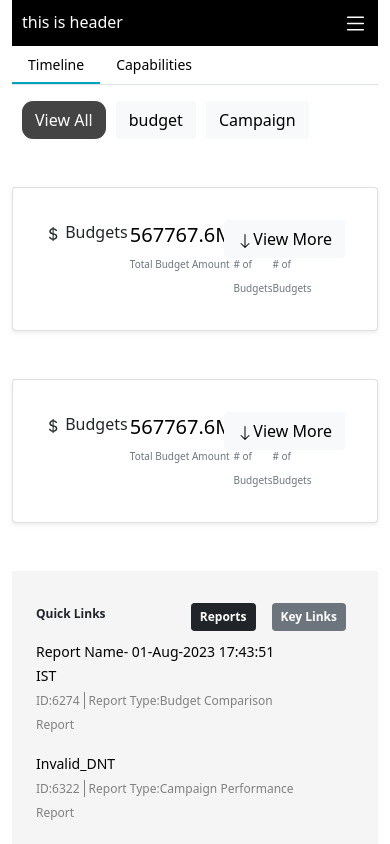
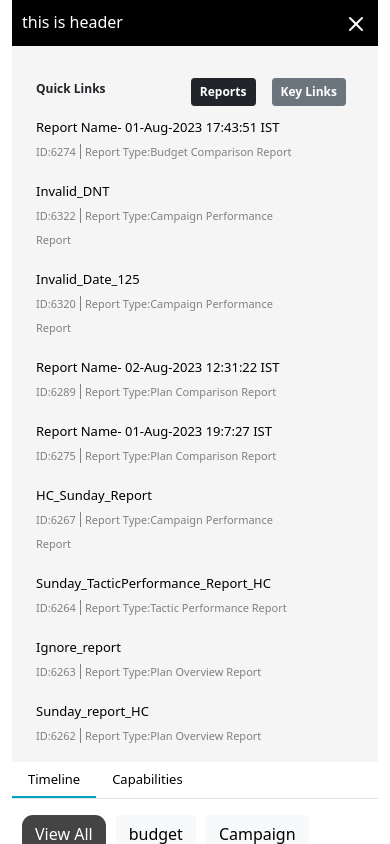
Before and after one commit to Bilal1733/Web_React, a React (Create React App) app: page / in a window 390 px wide. Both pictures are taken after a click on the element 355 px from the left and 23 px from the top of the page. Shown: the top 844 px of the page. Built offline with nearby package versions, Linux system fonts and the light colour scheme.

Commit message:
Draggable Modal Popup in progress

```diff
--- a/package.json
+++ b/package.json
@@ -7,7 +7,9 @@
     "@testing-library/react": "^13.4.0",
     "@testing-library/user-event": "^13.5.0",
     "react": "^18.2.0",
+    "react-bootstrap": "^2.8.0",
     "react-dom": "^18.2.0",
+    "react-draggable": "^4.4.5",
     "react-plotly.js": "^2.6.0",
     "react-router-dom": "^6.14.1",
     "react-scripts": "5.0.1",
--- a/src/component/Home.js
+++ b/src/component/Home.js
@@ -1,24 +1,24 @@
-
-import React, { useState } from 'react'
-import Header from '../components/Header'
-import Tabs from './tabs/Tabs'
-import Sidebar from './sidebar/Sidebar'
+import React, { useState } from 'react';
+import Header from '../components/Header';
+import Tabs from './tabs/Tabs';
+import Sidebar from './sidebar/Sidebar';
 
 const Home = () => {
-  const [show,setShow] = useState(false);
+  const [show, setShow] = useState(false);
+
   return (
     <div className='container-fluid'>
-      <Header setShow={setShow} show={show}/>
-          <div className='row'>
-            <div className='col-sm-12 col-md-9'>
-              <Tabs/>
-            </div>
-            <div className='col-sm-12 col-md-3'>
-              <Sidebar show={show} />
-            </div>
-          </div>
+      <Header setShow={setShow} show={show} />
+      <div className='row'>
+        <div className='col-sm-12 col-md-3 order-1 order-md-2'>
+          <Sidebar show={show} />
+        </div>
+        <div className='col-sm-12 col-md-9 order-2 order-md-1'>
+          <Tabs />
+        </div>
+      </div>
     </div>
-  )
-}
+  );
+};
 
-export default Home
+export default Home;
--- /dev/null
+++ b/src/component/popup/DraggableModal.css
@@ -0,0 +1,53 @@
+.draggable-modal {
+  position: fixed;
+  top: 50%;
+  left: 50%;
+  transform: translate(-50%, -50%);
+  width: 70%;
+  max-width: 800px;
+  background-color: white;
+  z-index: 1000;
+  box-shadow: 0px 3px 7px rgba(0, 0, 0, 0.3);
+}
+
+.modal-header {
+  display: flex;
+  align-items: center;
+  justify-content: space-between;
+  cursor: grab;
+  padding: 8px;
+  background-color: #000000;
+  border-bottom: 1px solid #ccc;
+}
+
+.modal-header h3 {
+  font-size: 18px; /* Set the font size to 18px */
+  color: white;
+  font-weight: 400;
+}
+
+.close-button {
+  background: none;
+  border: none;
+  font-size: 20px;
+  color: white;
+  line-height: 1;
+  cursor: pointer;
+}
+
+.modal-content {
+  padding: 16px;
+  height: calc(100% - 56px);
+  overflow: auto;
+}
+
+/* Responsive Styles */
+@media (max-width: 768px) {
+  .draggable-modal {
+    width: 90%; /* Adjust width for smaller screens */
+  }
+
+  .modal-header h3 {
+    font-size: 16px; /* Adjust font size for smaller screens */
+  }
+}
--- /dev/null
+++ b/src/component/popup/DraggableModal.js
@@ -0,0 +1,48 @@
+import React, { useState } from 'react';
+import Draggable from 'react-draggable';
+import './DraggableModal.css';
+
+const DraggableModal = ({ isOpen, onClose, title, children }) => {
+  const [position, setPosition] = useState({ x: 0, y: 0 });
+
+  const handleDrag = (e, ui) => {
+    setPosition({
+      x: position.x + ui.deltaX,
+      y: position.y + ui.deltaY,
+    });
+  };
+
+  const handleClick = (e) => {
+    // Close the modal only if the click target is the close button
+    if (e.target.classList.contains('close-button')) {
+      onClose();
+    }
+  };
+
+  if (!isOpen) {
+    return null;
+  }
+
+  return (
+    <Draggable
+      handle=".modal-header"
+      defaultPosition={{ x: 0, y: 0 }}
+      position={position}
+      onDrag={handleDrag}
+    >
+      <div className="draggable-modal">
+        <div className="modal-header" onClick={handleClick}>
+          <h3>{title}</h3>
+          <button className="close-button" onClick={onClose}>
+            &times;
+          </button>
+        </div>
+        <div className="modal-content">
+          {children}
+        </div>
+      </div>
+    </Draggable>
+  );
+};
+
+export default DraggableModal;
--- a/src/component/sidebar/Sidebar.jsx
+++ b/src/component/sidebar/Sidebar.jsx
@@ -2,10 +2,25 @@ import React, { useEffect, useState } from "react";
 import "./sidebar.css";
 import ButtonComponent from "./ButtonComponent";
 import { data } from "./data";
+import DraggableModal from "../popup/DraggableModal";
 
 const Sidebar = (props) => {
   const [links, setLinks] = useState([]);
+  const [modalData,setModalData] = useState({});
   const [reportFlag, setReportFlag] = useState("Reports");
+
+  const [modalOpen, setModalOpen] = useState(false);
+
+  const handleOpenModal = (e,obj) => {
+    e.preventDefault();
+    setModalOpen(true);
+    setModalData(obj)
+  };
+
+  const handleCloseModal = () => {
+    setModalOpen(false);
+  };
+
   useEffect(() => {
     reportFlag === "Reports" ? setLinks(data.quicklink_report) : setLinks(data.quicklink_keys)
   }, [reportFlag]);
@@ -13,7 +28,49 @@ const Sidebar = (props) => {
 
   return (
     <div className="sidebarDiv">
-    <div className={props.show === true ? "container-fluid bg-color show-list transition" : "container-fluid bg-color hide-list transition" } id='sidebar'>
+      <div>
+        <DraggableModal
+          isOpen={modalOpen}
+          onClose={handleCloseModal}
+          title={modalData.link_name}
+        >
+          {/* <span>{modalData.link_name}</span> */}
+          {reportFlag === "Reports" &&
+          <div className="mb-1">
+            <span className="border-right pe-1">ID:{modalData.id}</span>
+            <span className="ps-1">Report Type:{modalData.report_type}</span>
+          </div>
+          }
+          <p>
+            Lorem ipsum dolor sit amet consectetur adipisicing elit. Modi
+            corrupti dicta ea officia ex ipsum, tempore eos nisi nesciunt quam
+            cum obcaecati velit officiis repellendus, temporibus, dolore
+            consequuntur illo odit! Lorem ipsum, dolor sit amet consectetur
+            adipisicing elit. Similique perferendis unde mollitia voluptatibus
+            possimus culpa illo quidem voluptatem accusantium at nemo facilis
+            dolorum officiis aliquam repellat ipsum ut, sint expedita! Lorem
+            ipsum dolor sit amet consectetur adipisicing elit. Ipsum maiores
+            nisi soluta veritatis eum delectus voluptate excepturi nemo, ut
+            nostrum voluptatibus praesentium quas explicabo ipsam tempora dolore
+            temporibus quod aut?Lorem ipsum dolor sit amet consectetur
+            adipisicing elit. Minus excepturi esse accusamus, mollitia
+            consequuntur cupiditate rerum hic nisi magni debitis. Molestiae
+            deleniti sapiente blanditiis ab voluptates nostrum illo veritatis
+            provident. Lorem ipsum dolor sit amet consectetur adipisicing elit.
+            Perspiciatis mollitia recusandae amet placeat adipisci nesciunt
+            corporis, maiores cumque quae. Delectus facere possimus nobis nam
+            dolorum aliquid ut vitae voluptatibus aspernatur.
+          </p>
+        </DraggableModal>
+      </div>
+      <div
+        className={
+          props.show === true
+            ? "container-fluid bg-color show-list transition"
+            : "container-fluid bg-color hide-list transition"
+        }
+        id="sidebar"
+      >
         <div className="d-flex justify-content-between pt-4">
           <div className="float-start align-self-end">
             <p className="quickAccessTitle">
@@ -25,14 +82,22 @@ const Sidebar = (props) => {
               name="Reports"
               reportFlag={reportFlag}
               onClickAction={() => setReportFlag("Reports")}
-            className={reportFlag === "Reports" ? "btn btn-dark btn-sm m-2 button":"btn btn-secondary btn-sm m-2 button"}
+              className={
+                reportFlag === "Reports"
+                  ? "btn btn-dark btn-sm m-2 button"
+                  : "btn btn-secondary btn-sm m-2 button"
+              }
             />
             <ButtonComponent
               name="Key Links"
               reportFlag={reportFlag}
               onClickAction={() => setReportFlag("Key Links")}
               disable_btn={reportFlag === "Reports" && true}
-            className={reportFlag !== "Reports" ? "btn btn-dark btn-sm m-2 button":"btn btn-secondary btn-sm m-2 button"}
+              className={
+                reportFlag !== "Reports"
+                  ? "btn btn-dark btn-sm m-2 button"
+                  : "btn btn-secondary btn-sm m-2 button"
+              }
             />
           </div>
         </div>
@@ -42,11 +107,26 @@ const Sidebar = (props) => {
               {links &&
                 links.map((link) => {
                   return (
-                  <li key={link.id} className={reportFlag === "Reports" ? "mb-3" : "mb-3 d-flex justify-content-between"}>
-                    <a href="https://www.google.com/">{link.link_name}</a>
+                    <li
+                      key={link.id}
+                      className={
+                        reportFlag === "Reports"
+                          ? "mb-3"
+                          : "mb-3 d-flex justify-content-between"
+                      }
+                    >
+                      <a
+                        href=""
+                        onClick={(e) => handleOpenModal(e, link)}
+                        target="_blank"
+                      >
+                        {link.link_name}
+                      </a>
                       {reportFlag === "Reports" ? (
                         <div>
-                        <span className="border-right pe-1">ID:{link.id}</span>
+                          <span className="border-right pe-1">
+                            ID:{link.id}
+                          </span>
                           <span className="ps-1">
                             Report Type:{link.report_type}
                           </span>
--- a/src/component/sidebar/sidebar.css
+++ b/src/component/sidebar/sidebar.css
@@ -64,4 +64,13 @@ color: gray;
         display: block;
 
     }
+    ul li a {
+        text-decoration: none;
+        font-size: 13px;
+        color: black;
+    }
+    ul li span {
+        font-size: 11px;
+        color: gray;
+    }
   }
--- a/src/components/Header.jsx
+++ b/src/components/Header.jsx
@@ -1,20 +1,48 @@
-import React from 'react';
-import '../styles/header.scss'
+import React from "react";
+import "../styles/header.scss";
 
 const Header = (props) => {
-    const handleSidebar = () => {
-        props.setShow(!props.show)
-    }
-    return(
-        <div id='header' className="container-fluid d-flex justify-content-between">
-            this is header
-            <div className='hide' onClick={handleSidebar}>
-            <svg xmlns="http://www.w3.org/2000/svg" width="25" height="25" fill="currentColor" className="bi bi-list" viewBox="0 0 16 16">
-  <path fill-rule="evenodd" d="M2.5 12a.5.5 0 0 1 .5-.5h10a.5.5 0 0 1 0 1H3a.5.5 0 0 1-.5-.5zm0-4a.5.5 0 0 1 .5-.5h10a.5.5 0 0 1 0 1H3a.5.5 0 0 1-.5-.5zm0-4a.5.5 0 0 1 .5-.5h10a.5.5 0 0 1 0 1H3a.5.5 0 0 1-.5-.5z"/>
-</svg>
-            </div>
-        </div>
-    )
-}
+  const handleSidebar = () => {
+    props.setShow(!props.show);
+  };
+  return (
+    <div id="header" className="container-fluid d-flex justify-content-between">
+      this is header
+      <div className="hide" onClick={handleSidebar}>
+        {!props.show ? (
+          <svg
+            xmlns="http://www.w3.org/2000/svg"
+            width="25"
+            height="25"
+            fill="currentColor"
+            className="bi bi-list"
+            viewBox="0 0 16 16"
+          >
+            <path
+              fill-rule="evenodd"
+              d="M2.5 12a.5.5 0 0 1 .5-.5h10a.5.5 0 0 1 0 1H3a.5.5 0 0 1-.5-.5zm0-4a.5.5 0 0 1 .5-.5h10a.5.5 0 0 1 0 1H3a.5.5 0 0 1-.5-.5zm0-4a.5.5 0 0 1 .5-.5h10a.5.5 0 0 1 0 1H3a.5.5 0 0 1-.5-.5z"
+            />
+          </svg>
+        ) : (
+          <svg
+            xmlns="http://www.w3.org/2000/svg"
+            width="24"
+            height="24"
+            viewBox="0 0 24 24"
+            fill="none"
+            stroke="white"
+            stroke-width="2"
+            stroke-linecap="round"
+            stroke-linejoin="round"
+            class="feather feather-x"
+          >
+            <line x1="18" y1="6" x2="6" y2="18"></line>
+            <line x1="6" y1="6" x2="18" y2="18"></line>
+          </svg>
+        )}
+      </div>
+    </div>
+  );
+};
 
 export default Header;
```
Also changed, not shown: 1 other file (tests, documents, lock files or other folders). Lines whose indentation alone changed are shown as unchanged.
